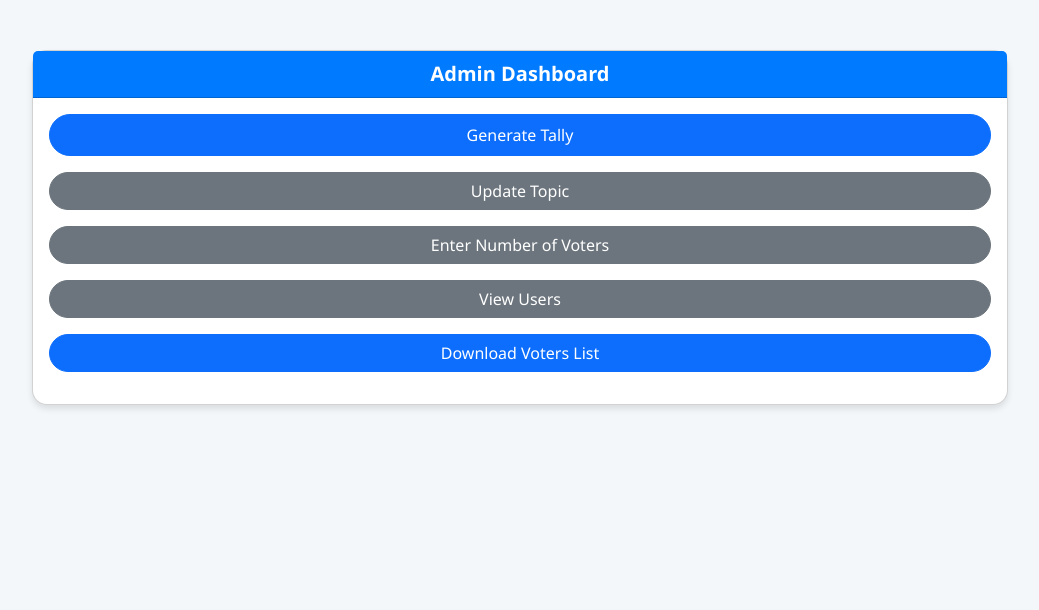
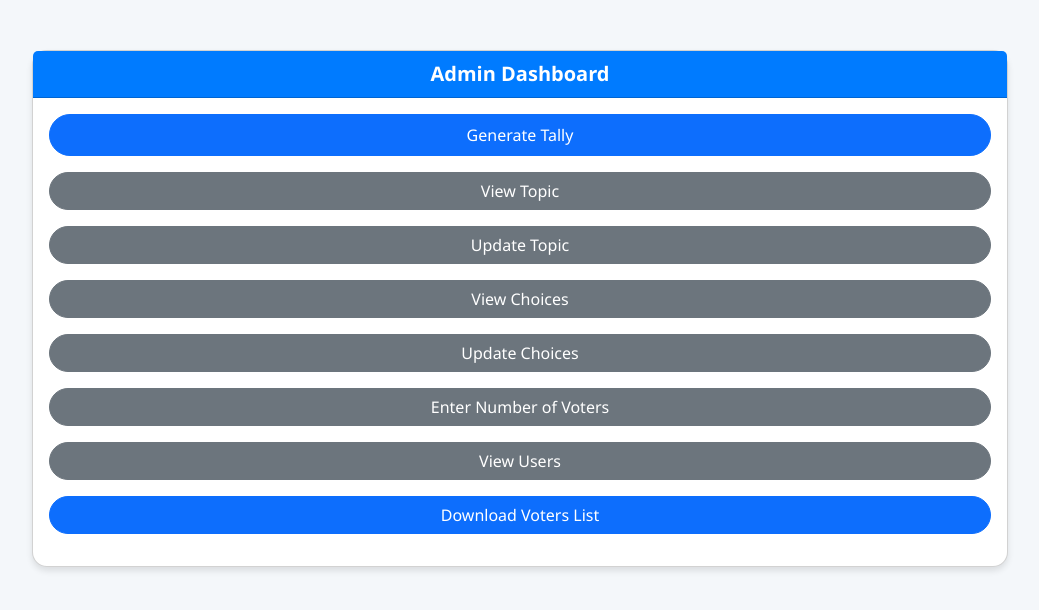
Before and after one commit to moncygeorge/Votestack2, a Flask app: page /admin_dashboard in a window 1280 px wide. Shown: the top 610 px of the page, without its empty margins (120-1159 px from the left). Run offline with Flask 3, Linux system fonts and the light colour scheme; the visitor is signed in with stand-in values (Sample User, id 1).

Commit message:
Update56

```diff
--- a/app.py
+++ b/app.py
@@ -127,7 +127,18 @@ def submit_vote():
 def get_current_topic_api():
     """API endpoint to get the current topic."""
     return jsonify({"topic": current_topic}), 200
+@app.route('/view_topic', methods=['GET'])
+def view_topic():
+    if 'username' not in session or session['username'] != 'admin':
+        flash("Access restricted to admin only.", "danger")
+        return redirect(url_for('index'))  # Ensure only admin can access this route
 
+    # If a topic exists, pass it to the template, otherwise show a message
+    if current_topic:
+        return render_template('view_topic.html', topic=current_topic)
+    else:
+        flash("No topic has been set.", "warning")
+        return redirect(url_for('admin_dashboard'))  # Redirect to admin dashboard
 @app.route('/api/submit_vote', methods=['POST'])
 def submit_vote_api():
     """API endpoint for submitting votes."""
@@ -159,7 +170,46 @@ def submit_vote_api():
 
     except Exception as e:
         return jsonify({"error": f"An error occurred: {str(e)}"}), 500
+# Route to view the current choices
+@app.route('/view_choices', methods=['GET'])
+def view_choices():
+    if 'username' not in session or session['username'] != 'admin':
+        flash("Access restricted to admin only.", "danger")
+        return redirect(url_for('index'))  # Ensure only admin can access this route
 
+    try:
+        # Read the choices from the 'choices.txt' file
+        with open(names_file, 'r') as file:
+            choices = file.read().splitlines()
+
+        if not choices:
+            flash("No choices available.", "warning")  # Show a message if no choices are available
+
+        return render_template('view_choices.html', choices=choices)  # Pass choices to template
+
+    except FileNotFoundError:
+        flash("Choices file not found.", "danger")
+        return redirect(url_for('admin_dashboard'))  # Redirect to admin dashboard if file is missing
+
+# Route to update the choices (allow admin to input new choices)
+@app.route('/update_choices', methods=['POST'])
+def update_choices():
+    global choices
+    if request.method == 'POST':
+        # Get the choices from the form, split by new lines
+        new_choices = request.form.get('choices').splitlines()
+
+        # Update the existing choices with the new ones
+        choices = new_choices
+
+        # Save the updated choices to a file (or database)
+        with open('choices.txt', 'w') as file:
+            # Convert the list to a single string with each choice on a new line
+            file.write("\n".join(new_choices))
+
+        # Flash a success message
+        flash("Choices have been updated successfully!", category='success')
+        return redirect(url_for('admin_dashboard'))
 @app.route('/admin_dashboard', methods=['GET', 'POST'])
 def admin_dashboard():
     if 'username' not in session or session['username'] != 'admin':
--- a/choices.txt
+++ b/choices.txt
@@ -1,2 +1,3 @@
-Yes
-No
+a
+b
+c
--- a/current_topic.txt
+++ b/current_topic.txt
@@ -1 +1 @@
-test4
+test6
--- a/templates/admin_dashboard.html
+++ b/templates/admin_dashboard.html
@@ -76,6 +76,11 @@
         .form-control {
             border-radius: 10px;
         }
+                /* Custom Styles for Textarea */
+        #choices-input textarea {
+            resize: vertical;
+            min-height: 100px;
+        }
     </style>
 </head>
 
@@ -106,7 +111,12 @@
                         <button type="submit" class="btn btn-primary btn-lg w-100">Generate Tally</button>
                     </form>
                 </div>
-
+                <!-- View Topic Button -->
+                <div class="mb-3">
+                    <form action="{{ url_for('view_topic') }}" method="GET">
+                        <button type="submit" class="btn btn-secondary w-100">View Topic</button>
+                    </form>
+                </div>
                 <!-- Update Topic Section -->
                 <div class="mb-3">
                     <button class="btn btn-secondary w-100" onclick="showPositionInput()">Update Topic</button>
@@ -118,7 +128,23 @@
                         </form>
                     </div>
                 </div>
-
+                <!-- View Choices Button -->
+                <div class="mb-3">
+                    <form action="{{ url_for('view_choices') }}" method="GET">
+                        <button type="submit" class="btn btn-secondary w-100">View Choices</button>
+                    </form>
+                </div>
+                <!-- Update Choices Section -->
+                <div class="mb-3">
+                    <button class="btn btn-secondary w-100" onclick="showChoiceInput()">Update Choices</button>
+                    <div id="choices-input" class="hidden mt-3">
+                        <form action="{{ url_for('update_choices') }}" method="POST">
+                            <label for="choices" class="form-label">Enter Voting Choices (one per line):</label>
+                            <textarea id="choices" name="choices" class="form-control" rows="5" required></textarea>
+                            <button type="submit" class="btn btn-primary mt-3 w-100">Submit Choices</button>
+                        </form>
+                    </div>
+                </div>
                 <!-- Enter Voters Section -->
                 <div class="mb-3">
                     <button class="btn btn-secondary w-100" onclick="showVoterInput()">Enter Number of Voters</button>
@@ -154,6 +180,11 @@
         function showVoterInput() {
             document.getElementById('voter-input').classList.toggle('hidden');
         }
+                // Function to show the choices input field
+        function showChoiceInput() {
+            var choicesInput = document.getElementById('choices-input');
+            choicesInput.classList.toggle('hidden'); // This will show or hide the input
+        }
     </script>
 
 </body>
--- a/votes.txt
+++ b/votes.txt
@@ -3,3 +3,5 @@
 9687:test3:Yes
 9687:test4:Yes
 3058:test4:Yes
+4813:test5:Yes
+4813:test6:a
```
Also changed, not shown: templates/update_choices.html (added, +16 -0 lines), templates/view_choices.html (added, +21 -0 lines), templates/view_topic.html (added, +18 -0 lines), usernames.txt (added, +20 -0 lines), 1 other file.
